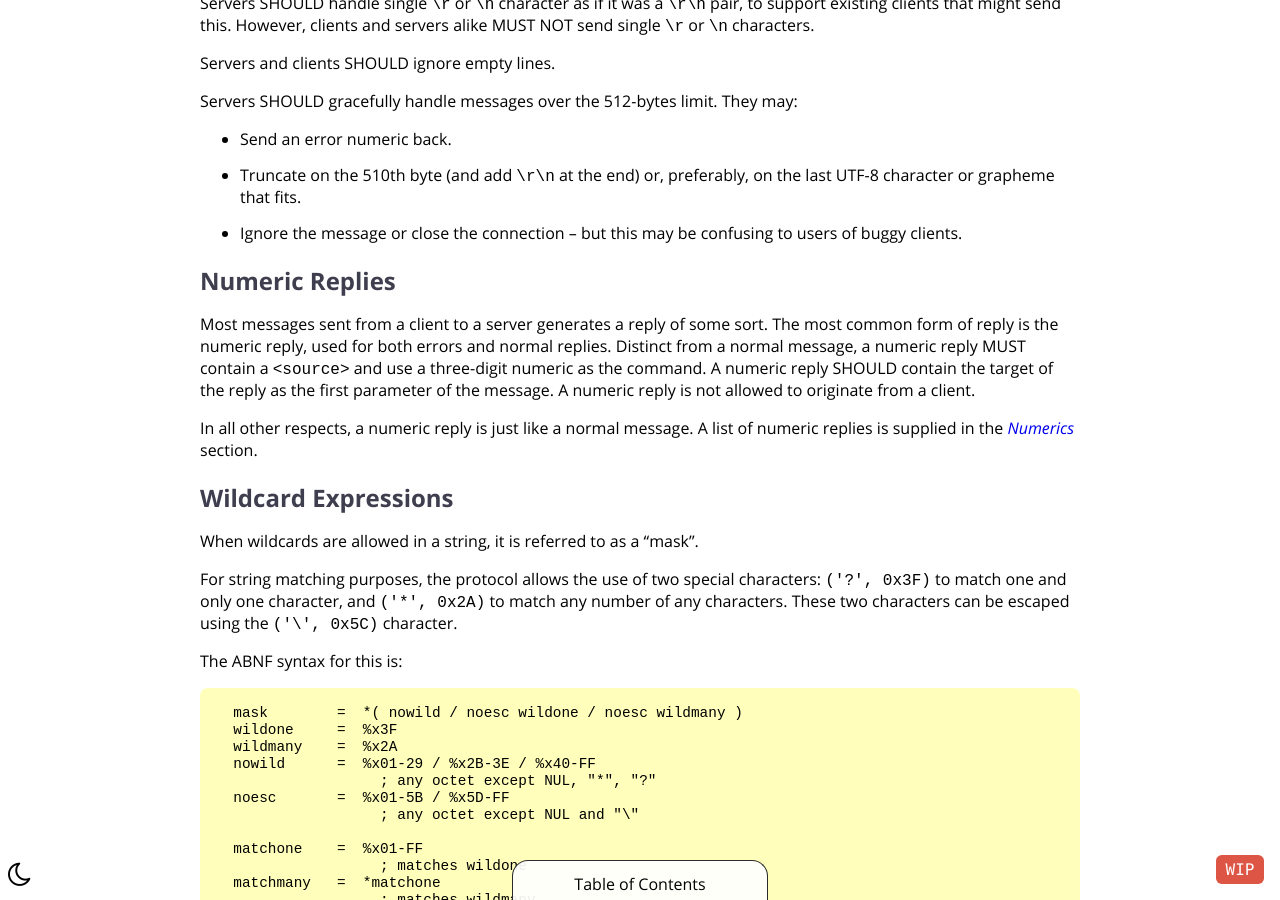
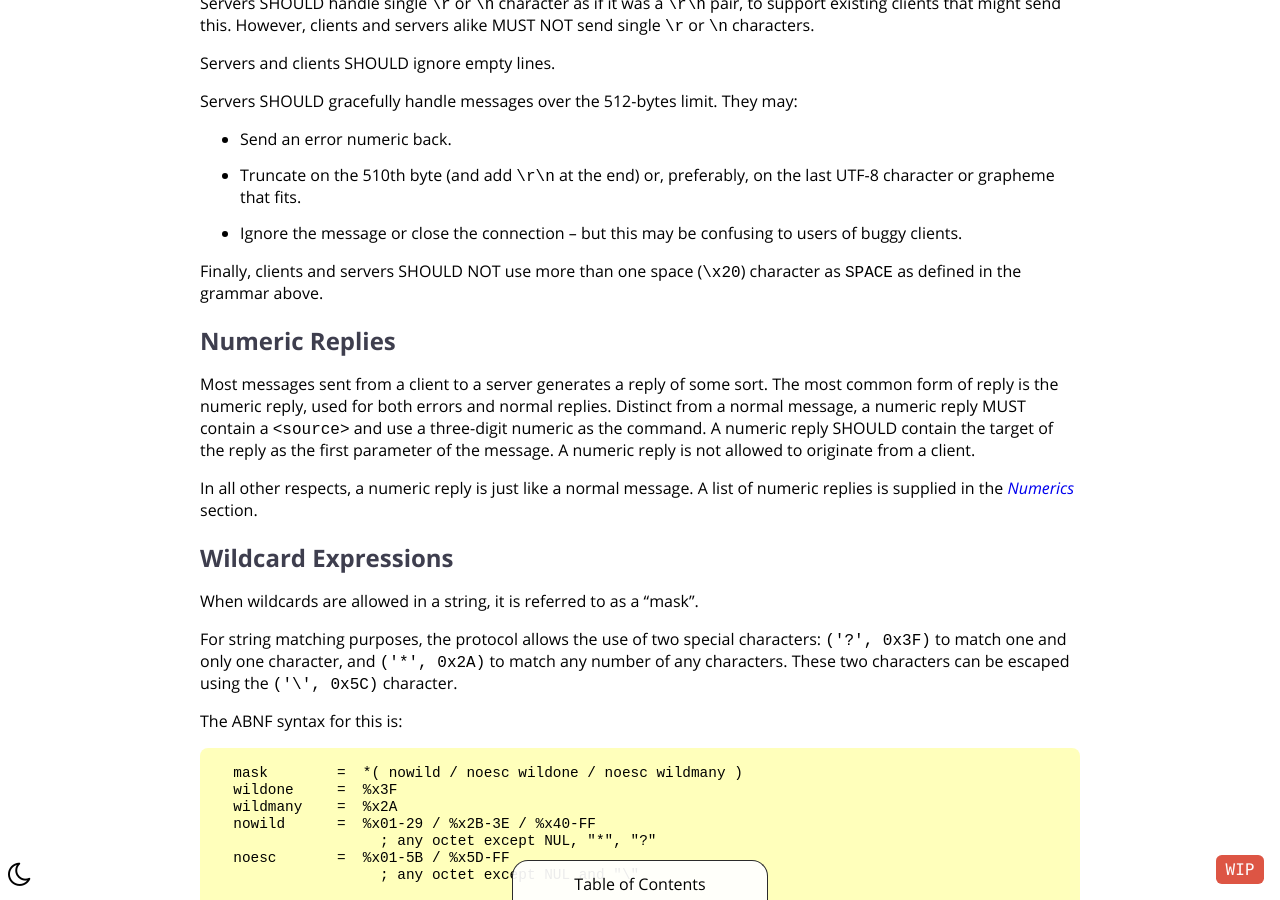
Before and after one commit to ircdocs/modern-irc, a Jekyll site: the page built from index.md, in a window 1280 px wide and 900 px high, scrolled down 10062 px. Built offline with Jekyll 4.4.1, drawn with Linux system fonts in a browser that asks for light colours.

Commit message:
Also specify that the SPACE between verb/params/... should not be more than one char.

```diff
--- a/index.md
+++ b/index.md
@@ -384,6 +384,8 @@ Servers SHOULD gracefully handle messages over the 512-bytes limit. They may:
 * Truncate on the 510th byte (and add `\r\n` at the end) or, preferably, on the last UTF-8 character or grapheme that fits.
 * Ignore the message or close the connection – but this may be confusing to users of buggy clients.
 
+Finally, clients and servers SHOULD NOT use more than one space (`\x20`) character as `SPACE` as defined in the grammar above.
+
 ## Numeric Replies
 
 Most messages sent from a client to a server generates a reply of some sort. The most common form of reply is the numeric reply, used for both errors and normal replies. Distinct from a normal message, a numeric reply MUST contain a `<source>` and use a three-digit numeric as the command. A numeric reply SHOULD contain the target of the reply as the first parameter of the message. A numeric reply is not allowed to originate from a client.
```
